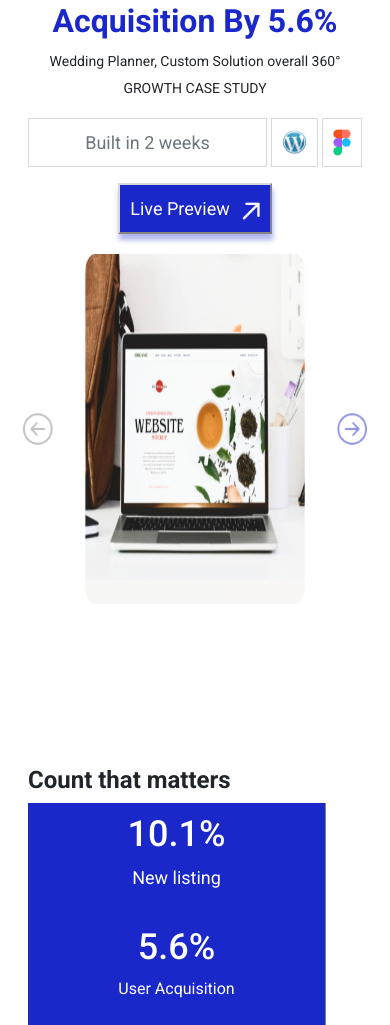
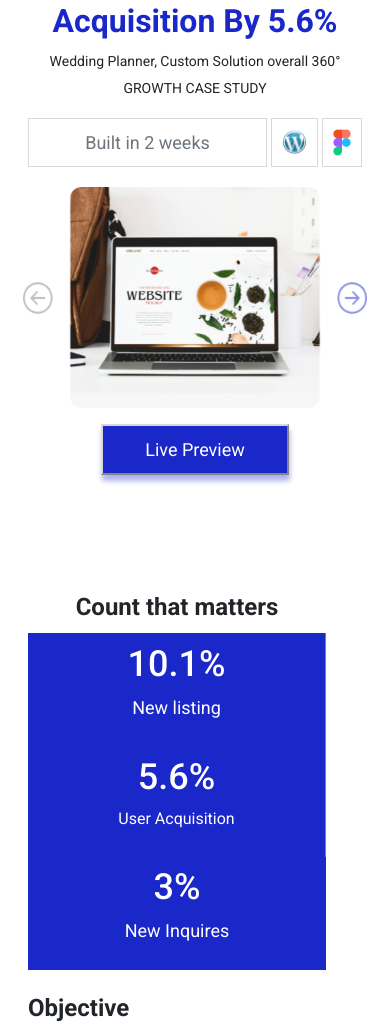
Before and after one commit to TITAN-LIBRARY/SITEGUIDE, a Django app: page /case_study/ in a window 390 px wide. Shown: the part 357-1382 px from the top of the page. Run offline with Django 4.2, Linux system fonts and the light colour scheme; some libraries are stand-ins or nearby versions.

Commit message:
Hari: 10/11/2022 Case study updates and button fixes

```diff
--- a/home/templates/case_study.html
+++ b/home/templates/case_study.html
@@ -3,6 +3,12 @@
 
 {% block content %}
 <style>
+
+  .slider-img {
+    width: 365px !important;
+    height:350px !important;
+  }
+
   .pad-num{
     padding: 3.2% 8%;
   }
@@ -161,6 +167,18 @@
     .show-only-pc {
       display: none;
     }
+    .slider-img {
+      width: 250px !important;
+      height: 221px !important;
+    }
+    .count-head {
+      font-family: 'Roboto';
+      font-style: normal;
+      font-weight: 700 !important;
+      font-size: 24px !important;
+      line-height: 36px;
+      text-align: center;
+    }
   }
   #sticky-in-desktop {
     position:sticky;
@@ -169,6 +187,9 @@
     align-self: flex-start;
   }
   @media (min-width: 990px){
+    .show-only-mobile {
+      display: none;
+    }
     #sticky-in-desktop{
       position: -webkit-sticky;
     position: sticky;
@@ -214,7 +235,7 @@
               <img src="../../media_files/media/logos_figma.png" alt="figma" style="width: 18px" />
             </div>
           </div>
-          <div class="mt-3 text-align">
+          <div class="mt-3 text-align show-only-pc ">
             <button style="
                 background-color: #1a27c9;
                 border-color: #d9d9d9;
@@ -233,15 +254,15 @@
           <div id="carouselExampleControls" class="carousel slide" data-ride="carousel">
             <div class="carousel-inner">
               <div class="carousel-item active">
-                <img class="d-block img-fluid m-auto img-250" style="width: 365px; height:350px;"
+                <img class="d-block img-fluid m-auto img-250 slider-img"
                   src="{% static 'images/misc/media/Rectangle 10.png' %}" alt="First slide" />
               </div>
               <div class="carousel-item">
-                <img class="d-block img-fluid m-auto img-250" style="width: 365px; height:350px;"
+                <img class="d-block img-fluid m-auto img-250 slider-img"
                   src="{% static 'images/misc/media/Rectangle 10.png' %}" alt="Second slide" />
               </div>
               <div class="carousel-item">
-                <img class="d-block img-fluid m-auto img-250" style="width: 365px; height:350px;"
+                <img class="d-block img-fluid m-auto img-250 slider-img"
                   src="{% static 'images/misc/media/Rectangle 10.png' %}" alt="Third slide" />
               </div>
             </div>
@@ -259,12 +280,26 @@
             </a>
           </div>
         </div>
+        <div class="mt-3 text-align show-only-mobile ">
+          <button style="
+              background-color: #1a27c9;
+              border-color: #d9d9d9;
+              color: #fff;
+              padding: 10px;
+              width:188px;
+              box-shadow: 1px 6px 5px 0px rgba(26, 39, 201, 0.35);
+              -webkit-box-shadow: 1px 6px 5px 0px rgba(26, 39, 201, 0.35);
+              -moz-box-shadow: 1px 6px 5px 0px rgba(26, 39, 201, 0.35);
+            ">
+            <span style="font-size: 18px">Live Preview</span>
+            <!-- <img src="{% static 'images/misc/media/Vector (2).png' %}" style="width: 18px" class="ml-2" alt="" /> -->
+          </button>
+        </div>
       </div>
-      <br><br>
       <div class="mt-5" style="overflow: hidden;">
         <div class="row">
-          <div class="col-lg-8 col-sm-12 pe-5 ">
-            <h1 class="text-color-black mt-4 testimonial-font" style="font-size: 40px; font-weight: 900; padding-top: 42px;">
+          <div class="col-lg-8 col-sm-12 pe-5">
+            <h1 class="text-color-black mt-4 testimonial-font count-head" style="font-size: 40px; font-weight: 900; padding-top: 42px;">
               Count that matters
             </h1>
             <div class="d-flex flex-wrap" >
--- a/home/templates/testimonials_block.html
+++ b/home/templates/testimonials_block.html
@@ -93,14 +93,14 @@
                             } */
 
                     </style>
-                    <div class="owl-carousel owl-theme grid-margi mb-0">
+                    <div class="owl-carousel owl-theme grid-margi mb-0" style="">
                         <!--TODO give link to whole carousel-->
                         {% for object in review %}
                         <!-- <div class="card customer-cards bg-white" style="height: 430px; width:290px; box-shadow: 0px 0px 20px rgba(0, 0, 0, 0.15);"> -->
-                            <div class="card card-class customer-cards bg-white" style="height: 430px; box-shadow: 0px 0px 20px rgba(0, 0, 0, 0.15);">
+                            <div class="card card-class customer-cards bg-white" style=" width:300px; height: 430px; box-shadow: 0px 0px 20px rgba(0, 0, 0, 0.15); margin-right:2rem;">
                             <div class="card-body">
                                 <div class="text-center">
-                                    <img src="{{object.project.logo.url}}" style="width: 150px; height: 80px;"alt="My Image">
+                                    <img src="{{object.project.logo.url}}" style="width: 100px; height: 80px;"alt="My Image">
 
                                     <p class="m-0 py-3 text-muted">{{object.review}}</p>
                                     <div class="content-divider m-auto" style="background-color:#000"></div>
```
Also changed, not shown: home/templates/home.html (+11 -3 lines).
